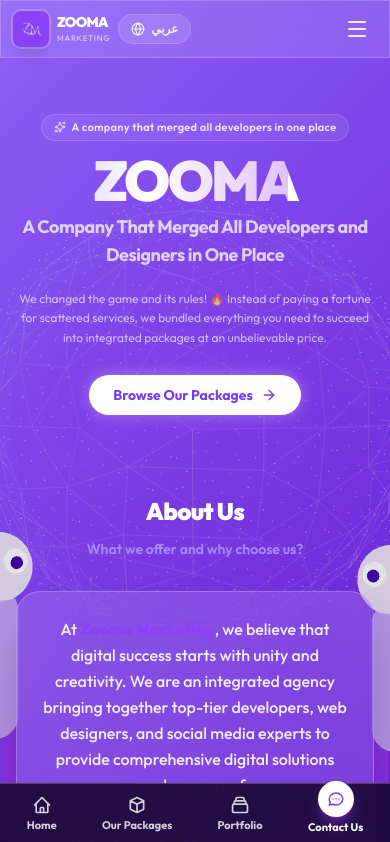
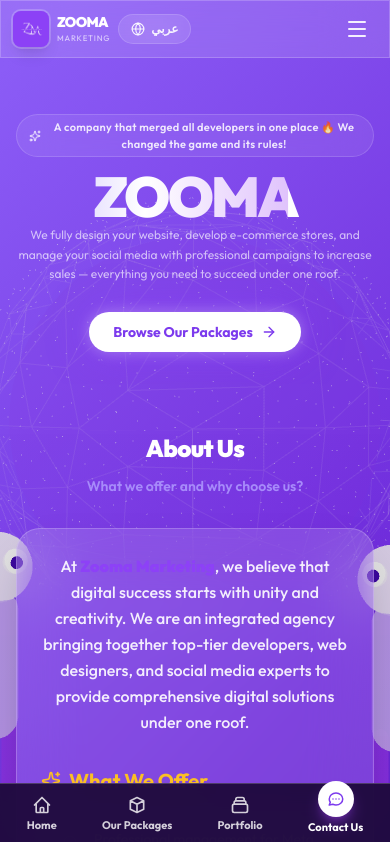
Before and after one commit to mohammad-jamel-jbryn202310519/Zooma1, a Next.js app: page /en in a window 390 px wide. Shown: the top 842 px of the page. Built offline with nearby package versions, Linux system fonts and the light colour scheme.

Commit message:
style: remove marketing subtitle, put game changer inside badge, restore old subtitle

```diff
--- a/messages/ar.json
+++ b/messages/ar.json
@@ -7,9 +7,8 @@
   },
   "Hero": {
     "title": "ZOOMA",
-    "subtitle_marketing": "شركة دمجت جميع المطورين والمصممين في مكان واحد",
-    "badge": "شركة دمجت جميع المطورين في مكان واحد",
-    "subtitle": "غيّرنا اللعبة وقواعدها! 🔥 بدلاً من دفع مبالغ طائلة للخدمات المتفرقة، جمعنا لك كل ما تحتاجه للنجاح في باقات متكاملة وبسعر لا يُصدق.",
+    "badge": "شركة دمجت جميع المطورين في مكان واحد 🔥 غيّرنا اللعبة وقواعدها!",
+    "subtitle": "نصمم لك موقعك بالكامل، نطور متاجر إلكترونية، وندير صفحاتك على وسائل التواصل بحملات احترافية لزيادة المبيعات — كل ما تحتاجه للنجاح تحت سقف واحد.",
     "cta": "تصفح باقاتنا",
     "secondaryCta": "تواصل معنا"
   },
--- a/messages/en.json
+++ b/messages/en.json
@@ -7,9 +7,8 @@
   },
   "Hero": {
     "title": "ZOOMA",
-    "subtitle_marketing": "A Company That Merged All Developers and Designers in One Place",
-    "badge": "A company that merged all developers in one place",
-    "subtitle": "We changed the game and its rules! 🔥 Instead of paying a fortune for scattered services, we bundled everything you need to succeed into integrated packages at an unbelievable price.",
+    "badge": "A company that merged all developers in one place 🔥 We changed the game and its rules!",
+    "subtitle": "We fully design your website, develop e-commerce stores, and manage your social media with professional campaigns to increase sales — everything you need to succeed under one roof.",
     "cta": "Browse Our Packages",
     "secondaryCta": "Contact Us"
   },
--- a/src/app/[locale]/page.tsx
+++ b/src/app/[locale]/page.tsx
@@ -25,9 +25,6 @@ export default async function Home({ params }: { params: Promise<{ locale: strin
             <h1 className="text-[3.5rem] md:text-[7rem] font-black tracking-tighter leading-none mb-0 text-shimmer">
               {t("title")}
             </h1>
-            <h2 className="text-lg md:text-3xl font-bold tracking-tight mb-5 md:mb-7 text-white/75 mt-1">
-              {t("subtitle_marketing")}
-            </h2>
           </Reveal>
           <Reveal delay={0.2}>
             <p className="text-xs md:text-base text-white/65 max-w-xl mx-auto mb-7 md:mb-9 leading-relaxed font-normal">
```
